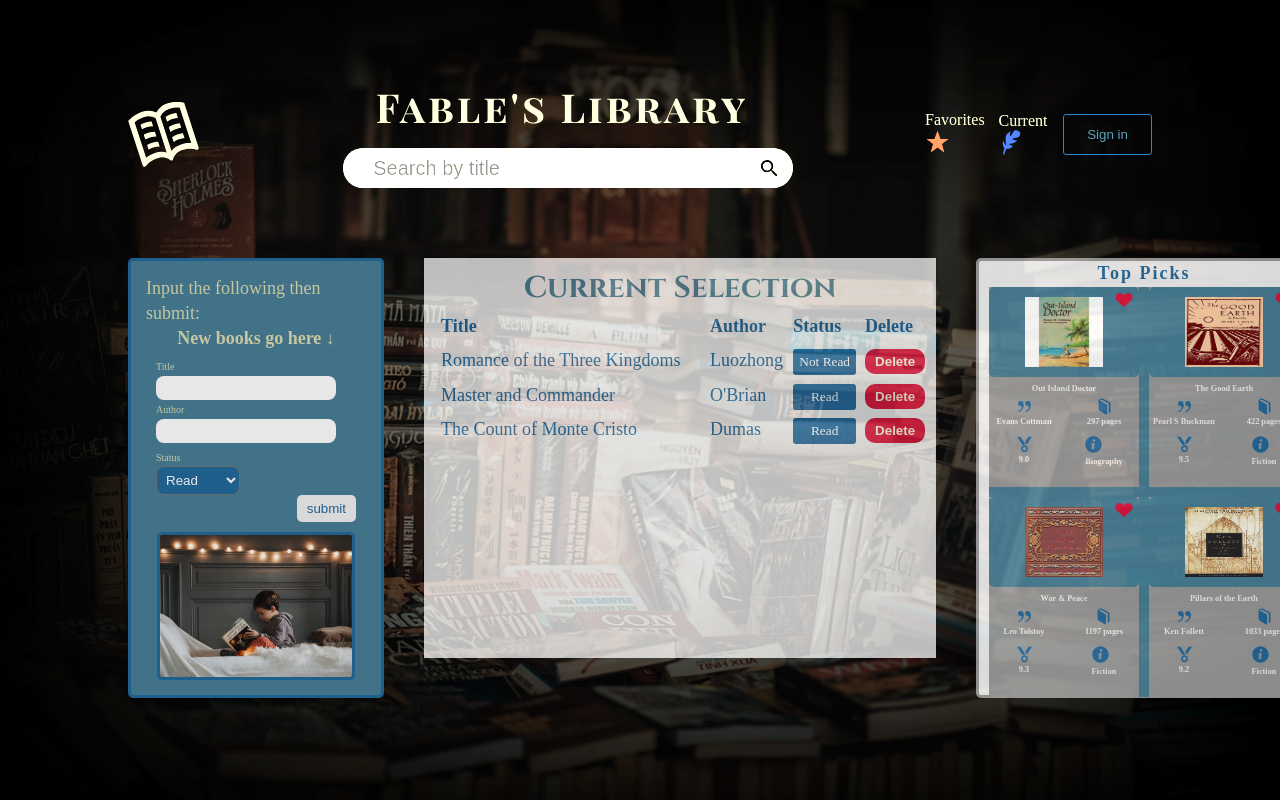
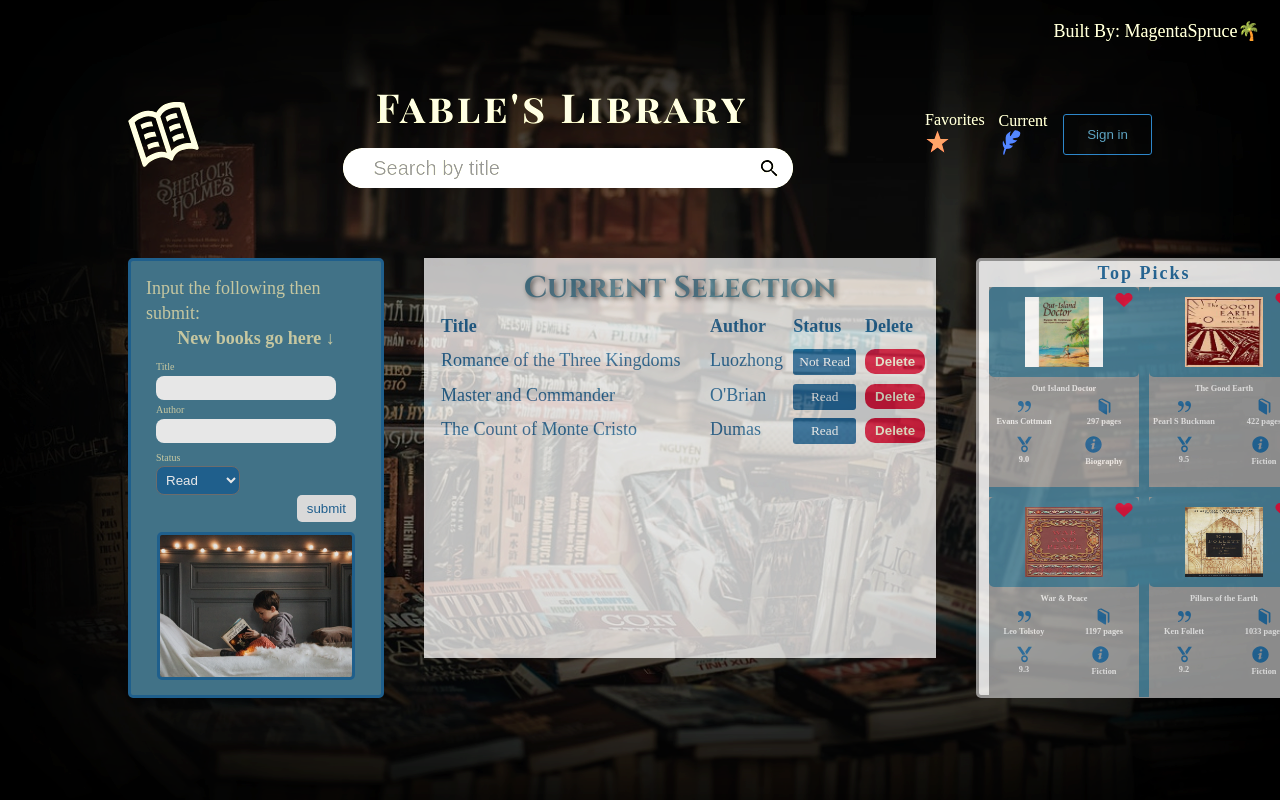
Before and after one commit to MagentaSpruce/library, a plain HTML site: page index.html in a window 1280 px wide. Shown: the top 800 px of the page. Drawn offline with Linux system fonts and the light colour scheme.

Commit message:
added built

```diff
--- a/index.html
+++ b/index.html
@@ -11,6 +11,7 @@
 </head>
 <body>
     <main>
+        <p class="madeBy">Built By: MagentaSpruce<span>🌴</span></p>
         <header>
 
             <svg class="logo">
--- a/style.css
+++ b/style.css
@@ -53,6 +53,7 @@ h2{
     color: var(--color-dark-1);
     font-weight: 700;
     margin: 1rem 0 2rem 0;
+    text-shadow: .2rem .2rem .5rem rgba(0,0,0,.6);
 
 }
 
@@ -82,6 +83,19 @@ a:hover{
 
 ul{
     list-style: none;
+}
+
+.madeBy{
+    float: right;
+    position: absolute;
+    top: 2rem;
+    right: 2rem;
+   z-index: var(--z-index-m);
+
+}
+
+span{
+    color: green;
 }
 
 main{
```
